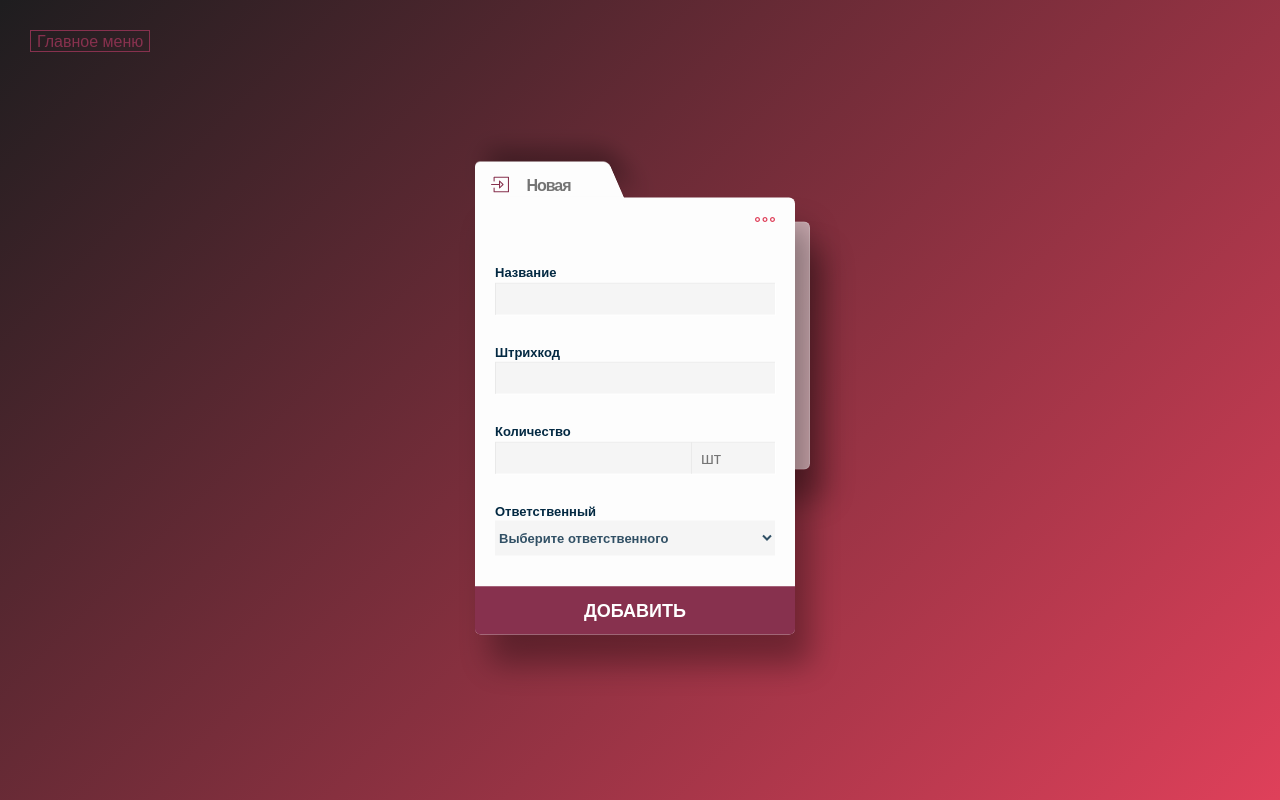
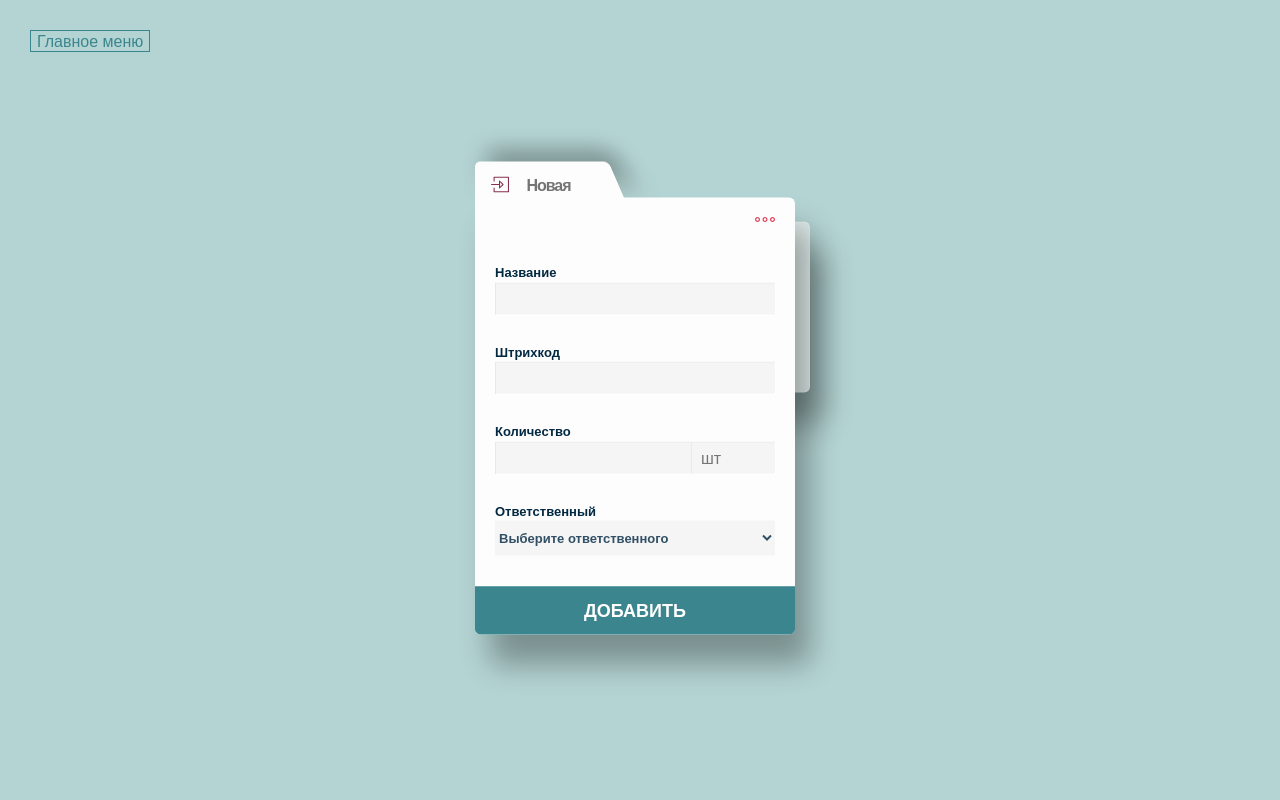
Before and after one commit to Po4e4ka/sklad_site, a Django app: page /new/ in a window 1280 px wide. Run offline with Django 3.2, Linux system fonts and the light colour scheme; data comes from the database, SQL or seed files in the repository; both versions use the stored data as it was after the commit; some libraries are stand-ins or nearby versions.

Commit message:
Стабильная 0.07

```diff
--- a/Positions/static/Positions/css/style.css
+++ b/Positions/static/Positions/css/style.css
@@ -18,13 +18,7 @@ html {
 }
 
 body {
-  background: rgba(30,29,31,1);
-background: -moz-linear-gradient(-45deg, rgba(30,29,31,1) 0%, rgba(223,64,90,1) 100%);
-background: -webkit-gradient(left top, right bottom, color-stop(0%, rgba(30,29,31,1)), color-stop(100%, rgba(223,64,90,1)));
-background: -webkit-linear-gradient(-45deg, rgba(30,29,31,1) 0%, rgba(223,64,90,1) 100%);
-background: -o-linear-gradient(-45deg, rgba(30,29,31,1) 0%, rgba(223,64,90,1) 100%);
-background: -ms-linear-gradient(-45deg, rgba(30,29,31,1) 0%, rgba(223,64,90,1) 100%);
-background: linear-gradient(135deg, rgba(30,29,31,1) 0%, rgba(223,64,90,1) 100%);
+background: #b4d4d3;
 filter: progid:DXImageTransform.Microsoft.gradient( startColorstr='#1e1d1f', endColorstr='#df405a', GradientType=1 );
 }
 
@@ -253,28 +247,28 @@ button:focus { outline:0; }
 }
 
 .b-support {
-  border: #87314e 1px solid;
+  border: #3b868e 1px solid;
   background-color: transparent;
-  color: #87314e;
+  color: #3b868e;
   margin: 6px 0;
 }
 .b-back{
-    border: #87314e 1px solid;
+    border: #3b868e 1px solid;
   background-color: transparent;
-  color: #87314e;
+  color: #3b868e;
   margin: 30px 30px;
 
 }
 .b-cta {
-  border: #df405a 1px solid;
-  background-color: #df405a;
+  border: #3b868e 1px solid;
+  background-color: #3b868e;
   color: #fff;
 }
 
 .b-support:hover, .b-cta:hover {
   color: #fff;
-	background-color: #87314e;
-	border: #87314e 1px solid;
+	background-color: #3b868e;
+	border: #3b868e 1px solid;
 }
 
 .fieldset-body {
@@ -403,20 +397,21 @@ input[type=submit]  {
 	color: #fff;
   line-height: 40px;
   text-align: center;
-  background-color: #87314e;
-	border: 1px #87314e solid;
+  background-color: #3b868e;
+	border: 1px #3b868e solid;
 	opacity: 1;
 	cursor: pointer;
 }
 
 input[type=submit]:hover {
-	background-color: #df405a;
-  border: 1px #df405a solid;
+	background-color: #6dc3b2;
+  border: 1px #6dc3b2 solid;
 }
 
 input[type=submit]:focus {
 	outline: none;
 }
+
 
 p.field span.i {
 	width: 24px;
--- a/Positions/templates/Positions/Tables/base_table.html
+++ b/Positions/templates/Positions/Tables/base_table.html
@@ -1,7 +1,7 @@
 {% load static %}
 <html lang="en">
 <head>
-	<title>Table V01</title>
+	<title>Таблица товаров</title>
 	<meta charset="UTF-8">
 	<meta name="viewport" content="width=device-width, initial-scale=1">
 <!--===============================================================================================-->
--- a/Positions/templates/Positions/Tables/positions_view_table.html
+++ b/Positions/templates/Positions/Tables/positions_view_table.html
@@ -1,6 +1,6 @@
 {% extends "Positions/Tables/base_table.html" %}
 {% block content %}
-            <h1 align="center">Таблита наименований</h1>
+            <h1>Таблица наименований</h1>
 				<div class="table100">
 					<table>
 						<thead>
--- a/Positions/templates/Positions/home_menu.html
+++ b/Positions/templates/Positions/home_menu.html
@@ -15,7 +15,7 @@
 <nav role='navigation' id="mainnav">
     <ul>
         <li><a href='{% url "list" %}'>Таблица товаров</a></li>
-        <li><a href="{% url 'new' %}">Добавить новую пощицию</a></li>
+        <li><a href="{% url 'new' %}">Добавить новую позицию</a></li>
         <li><a href="{% url 'persons' %}">Работники</a></li>
         <li><a href="{% url 'changes' %}">Таблица изменений</a></li>
     </ul>
--- a/Positions/templates/Positions/new_position.html
+++ b/Positions/templates/Positions/new_position.html
@@ -20,7 +20,7 @@
 </form>
 </button>
 
-<form method="POST" action="">
+<form method="POST" enctype="multipart/form-data" action="">
 {% csrf_token %}
 <div class='box'>
     <div class='box-form'>
@@ -31,8 +31,7 @@
         </div>
         <div class='box-login'>
             <div class='fieldset-body' id='login_form'>
-
-                    <button onclick="openLoginInfo();" class='b b-form i i-more' title='Mais Informações'></button>
+                <button type="button" onclick="openLoginInfo();" class='b b-form i i-more' title='Mais Informações'></button>
                     <p class='field'>
                         <label for='name'>Название</label>
                         <input type='text' id='name' name='name' title='name'/>
@@ -54,37 +53,28 @@
                         <select id='mol' name='mol'>
                             <option value="" hidden>Выберите ответственного</option>
                             {% for person in persons %}
-                                <option value="{{  person.id }}">{{  person.name }}</option>
+                                <option value="{{ person.id }}">{{ person.name }}</option>
                             {% endfor %}
                         </select>
                         <span id='valida' class='i i-close'></span>
                     </p>
-
-
-                    <!--          <label class='checkbox'>-->
-                    <!--            <input type='checkbox' value='TRUE' title='Keep me Signed in' /> Keep me Signed in-->
-                    <!--          </label>-->
-
                     <input type='submit' id='do_login' value='ДОБАВИТЬ' title='Get Started'/>
-
+            </div>
+        </div>
     </div>
 
+    <div class='box-info'>
+        <p>
+            <button type="button" onclick="closeLoginInfo();" class='b b-info i i-left' title='Back to Sign In'></button>
+        <h3>Подгрузить фото?</h3>
+        <div class='line-wh'></div>
+        <input type="file" class="curz-1" id="image1" name="image1" accept="image/*">
+        <input type="file" id="image2" name="image2" accept="image/*">
+        <div class='line-wh'></div>
     </div>
 </div>
-        <div class='box-info'>
-            <p>
-                <button onclick="closeLoginInfo();" class='b b-info i i-left' title='Back to Sign In'></button>
-            <h3>Дополнительное поле</h3>
-            </p>
-            <div class='line-wh'></div>
-            <button onclick="" class='b-support' title='Forgot Password?'>Тест 1</button>
-            <button onclick="" class='b-support' title='Contact Support'>Тест 2</button>
-            <div class='line-wh'></div>
-            <button onclick="" class='b-cta' title='Sign up now!'>Тест 3</button>
-        </div>
-    </div>
+
 </form>
-
 
 <script src='http://cdnjs.cloudflare.com/ajax/libs/jquery/2.1.3/jquery.min.js'></script>
 <script src='http://cdnjs.cloudflare.com/ajax/libs/modernizr/2.8.3/modernizr.min.js'></script>
--- a/Positions/urls.py
+++ b/Positions/urls.py
@@ -8,7 +8,7 @@ urlpatterns = [
     path("list/", views.PositionLisView.as_view(), name="list"),  # таблица позиций
     path("persons/", views.PersonListView.as_view(), name="persons"),  # таблица персон
     path("changes/", views.ChangeListView.as_view(), name="changes"), #таблица изменений
-    path("omagad/", views.bd_func_vvod_start),  # для тестов пост страница
+    # path("omagad/", views.bd_func_vvod_start),  # для тестов пост страница
     path("list/position<int:pos_id>/", views.PositionView.as_view(), name="position")  # отображение страницы позиции
 
 ]
--- a/Positions/views.py
+++ b/Positions/views.py
@@ -3,10 +3,6 @@ from django.http import HttpResponse
 from django.shortcuts import render
 from django.views import View
 from .models import Positions, Persons, Change_qantity
-
-from .func_for_views import excel_to_dict, vvod_info_pos, vvod_info_group, nomenklatura_test, \
-    xyz_test, vvod_info_xyz, obj_test, vvod_info_obj,\
-    level_test, vvod_info_level, vvod_info_person, person_test
 
 
 # Начальная страница
@@ -22,16 +18,6 @@ class NewView(View):
     def post(self, request):
         # реобразование в словарь всех данных из пост
         main_dict = dict(request.POST.items())
-        # Создание нового автора, если такого нет в таблице Авторы или сслыка на существующую запись
-        # author = Author.objects.get_or_create(name=main_dict['author'])
-        # if isinstance(author, tuple):
-        #     author = author[0]
-        # Создание новой книги с информацией, полученной из формы
-        # book = Book.objects.create(name=main_dict['name'],
-        #                            publishDate=main_dict['publishDate'],
-        #                            genre=main_dict['genre'],
-        #                            author_id=author)
-        # book.save()
         html = "<html><body>Успешно добавлено<br>"
         for key, item in main_dict.items():
             html += f"{key}: {item}<br>"
@@ -79,19 +65,3 @@ class ChangeView(View):
         pass
     def post(self):
         pass
-
-def bd_func_vvod_start(request):
-    """Функция заноса тестовых значений из таблицы"""
-    for i in excel_to_dict():
-        vvod_info_pos(i)
-    for i in nomenklatura_test:
-        vvod_info_group(i)
-    #    for i in xyz_test:
-    #        vvod_info_xyz(i)
-    for i in level_test:
-        vvod_info_level(i)
-    for i in person_test:
-        vvod_info_person(i)
-    for i in obj_test:
-        vvod_info_obj(i)
-    return HttpResponse('OK')
--- a/sklad_site/settings.py
+++ b/sklad_site/settings.py
@@ -25,7 +25,8 @@ SECRET_KEY = 'c39!j93eg#+&w)%yds%ktnlgyrxsbj370+p%r#njzl%in+56en'
 # SECURITY WARNING: don't run with debug turned on in production!
 DEBUG = True
 
-ALLOWED_HOSTS = []
+ALLOWED_HOSTS = ['192.168.1.122',
+                 '127.0.0.1']
 
 
 # Application definition
```
Also changed, not shown: Positions/static/Positions/css/main.css (+15 -9 lines), Positions/static/Positions/home_menu/style.css (+6 -5 lines), db.sqlite3. Lines whose indentation alone changed are shown as unchanged.
